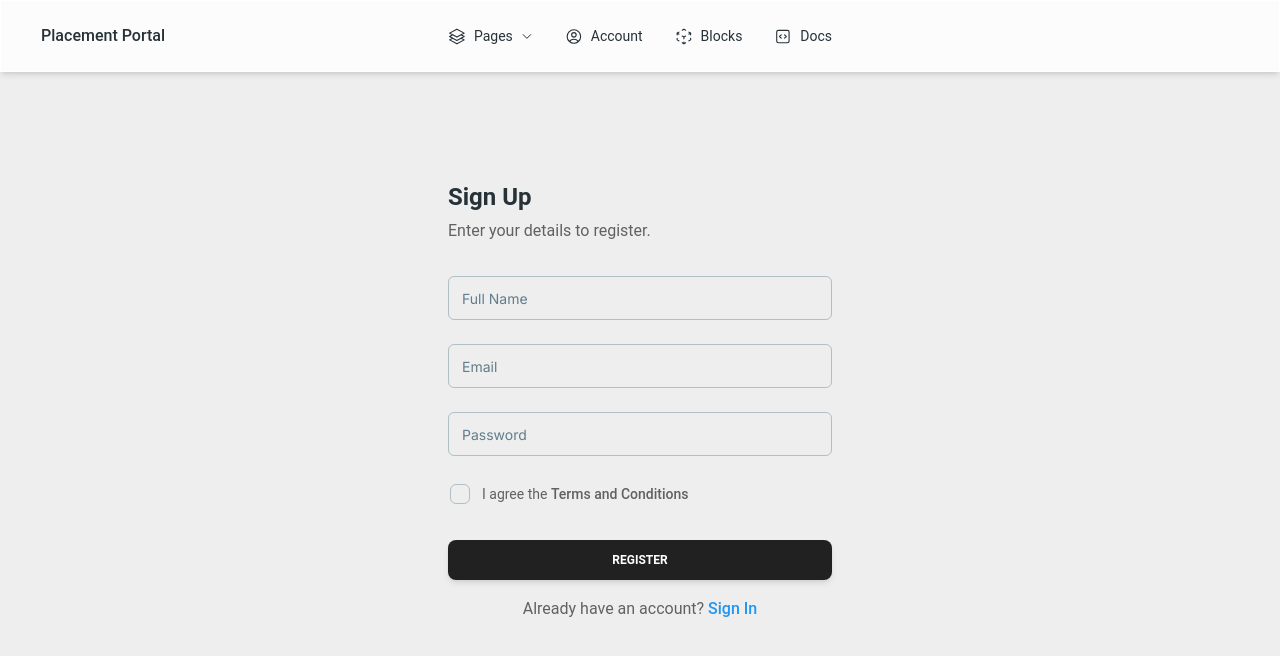
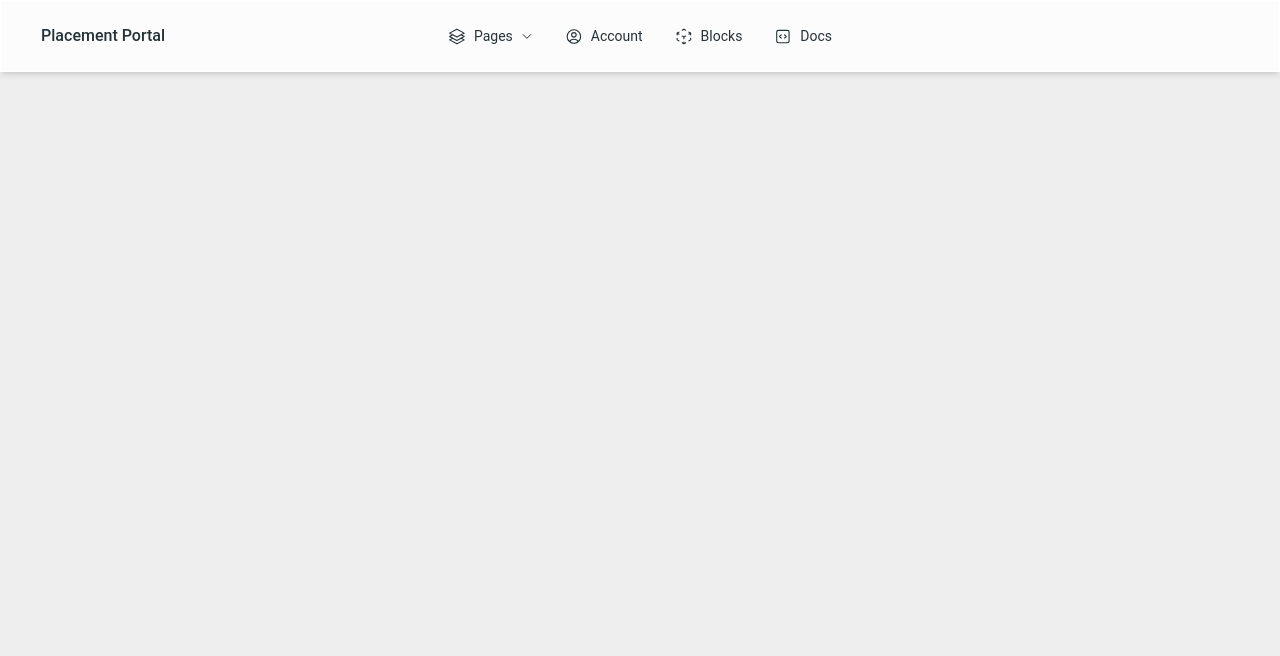
Before and after one commit to Anurag2293/placement-portal, a Next.js app: page /developer/signup in a window 1280 px wide. Shown: the top 656 px of the page. Built offline with nearby package versions, Linux system fonts and the light colour scheme.

Commit message:
deleted company auth

```diff
--- a/package.json
+++ b/package.json
@@ -19,6 +19,7 @@
     "eslint": "8.44.0",
     "eslint-config-next": "13.4.9",
     "next": "13.4.9",
+    "next-auth": "^4.22.1",
     "postcss": "8.4.25",
     "react": "18.2.0",
     "react-dom": "18.2.0",
--- a/src/app/developer/login/page.tsx
+++ b/src/app/developer/login/page.tsx
@@ -6,7 +6,7 @@ type Props = {}
 const DeveloperLogin = (props: Props) => {
     return (
         <section className='h-5/6 flex justify-center items-center'>
-            <Login />
+            {/* <Login /> */}
         </section>
     );
 }
--- a/src/app/developer/signup/page.tsx
+++ b/src/app/developer/signup/page.tsx
@@ -7,7 +7,7 @@ const DeveloperSignUp = (props: Props) => {
     return (
         <>
             <section className='h-5/6 flex justify-center items-center'>
-                <SignUp />
+                {/* <SignUp /> */}
             </section>
         </>
     )
```
Also changed, not shown: src/app/log-in.tsx (deleted, +0 -37 lines), src/app/api/auth/company/login/route.ts (deleted), src/app/api/auth/company/route.ts (deleted), src/app/api/auth/company/signup/route.ts (deleted), 1 other file (tests, documents, lock files or other folders).
